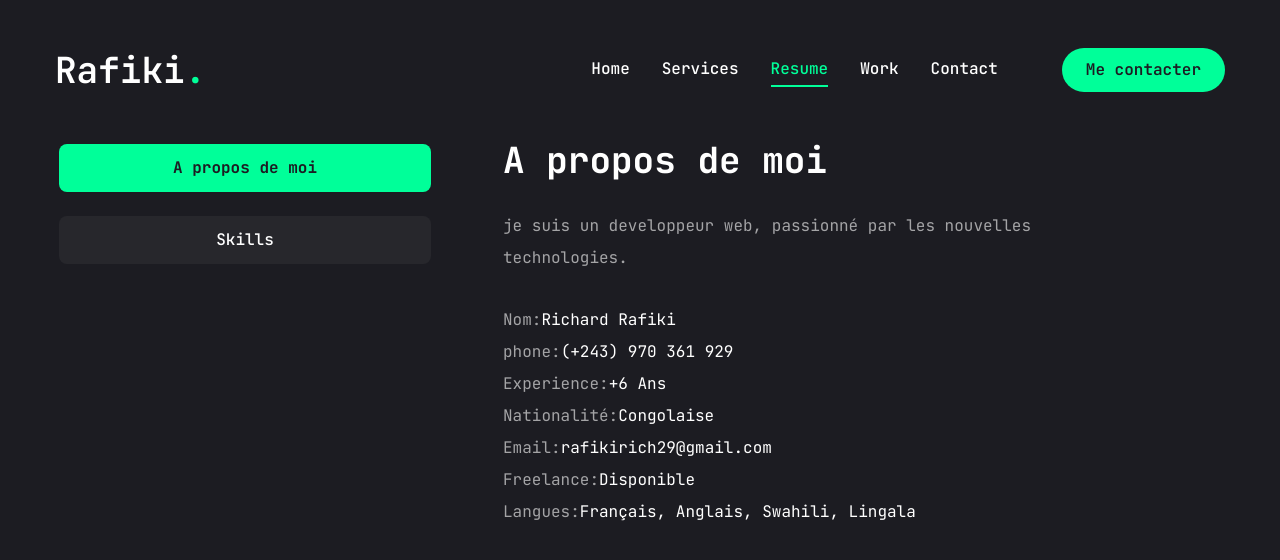
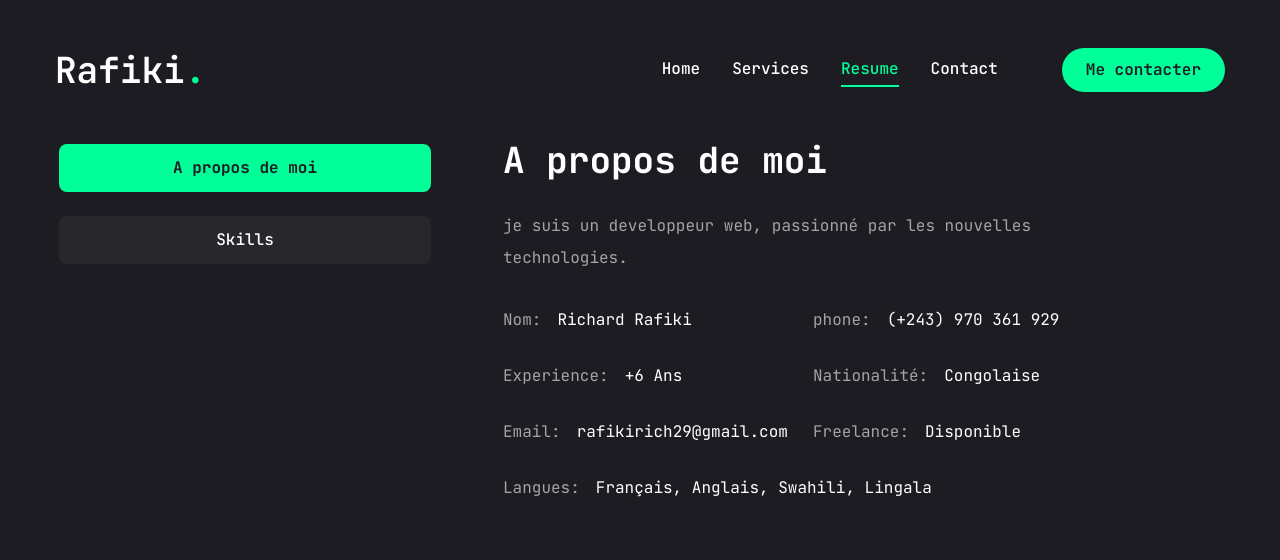
Before and after one commit to Ramus-Siz/Richard_Rafiki_Portfolio, a Next.js app in the folder rafiki_richard_porfolio/: page /resume in a window 1280 px wide. Shown: the top 560 px of the page. Built offline with nearby package versions, Linux system fonts and the light colour scheme.

Commit message:
feat resume: add about text informations

```diff
--- a/rafiki_richard_porfolio/app/resume/page.jsx
+++ b/rafiki_richard_porfolio/app/resume/page.jsx
@@ -1,5 +1,5 @@
 "use client";
-import { FaHtml5, FaCss3, FaJs, FaReact, FaNodeJs, FaFigma} from "react-icons/fa";
+import { FaHtml5, FaCss3, FaJs, FaReact, FaNodeJs, FaFigma, FaWordpress} from "react-icons/fa";
 import {SiTailwindcss, SiNextdotjs} from "react-icons/si";
 
 const about={
@@ -46,8 +46,8 @@ const skills={
             icon:<FaHtml5/>,
         },
         {
-            name:"CSS",
-            icon:<FaCss3/>,
+            name:"WORDPRESS",
+            icon:<FaWordpress/>,
         },
         {
             name:"JS",
@@ -74,6 +74,7 @@ const skills={
             icon:<FaFigma />,
         },
 
+
     ]
 };
 
@@ -99,9 +100,14 @@ export default function Resume() {
                             <div className="flex flex-col gap-[30px]">
                                 <h3 className="text-4xl font-bold">{about.title}</h3>
                                 <p className="max-w-[600px] text-white/60 mx-auto xl:mx-0">{about.description}</p>
-                                <ul>
+                                <ul className="grid grid-cols-1 xl:grid-cols-2 gap-y-6 max-w-[620px] mx-auto xl:mx-0">
                                     {about.info.map((info, index) => (
-                                        <li key={index}>
+                                        <li
+                                        key={index}
+                                        className={`flex items-center justify-center xl:justify-start gap-4 ${
+                                            info.fieldName === "Langues" ? "col-span-2 xl:col-span-2 w-full" : ""
+                                        }`}
+                                    >
                                             <span className="text-white/60">{info.fieldName}:</span>
                                             <span className="text-white">{info.fieldValue}</span>
                                         </li>
--- a/rafiki_richard_porfolio/components/MobileNav.jsx
+++ b/rafiki_richard_porfolio/components/MobileNav.jsx
@@ -17,10 +17,6 @@ const links=[
     {
         name:'resume',
         path:"/resume",
-    },
-    {
-        name:'work',
-        path:"/work",
     },
     {
         name:'contact',
--- a/rafiki_richard_porfolio/components/Nav.jsx
+++ b/rafiki_richard_porfolio/components/Nav.jsx
@@ -17,10 +17,7 @@ const links=[
         name:'resume',
         path:"/resume",
     },
-    {
-        name:'work',
-        path:"/work",
-    },
+
     {
         name:'contact',
         path:"/contact",
```
